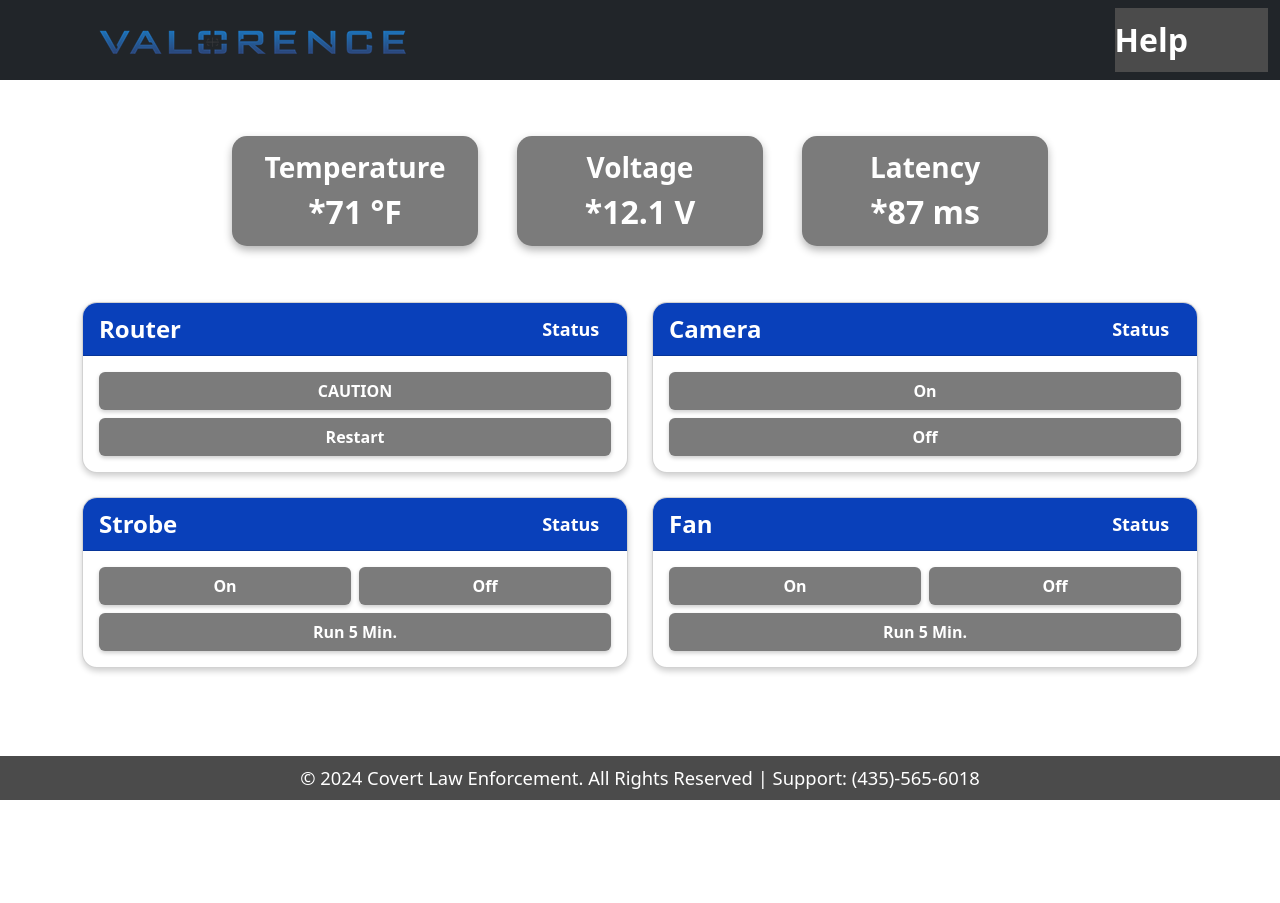
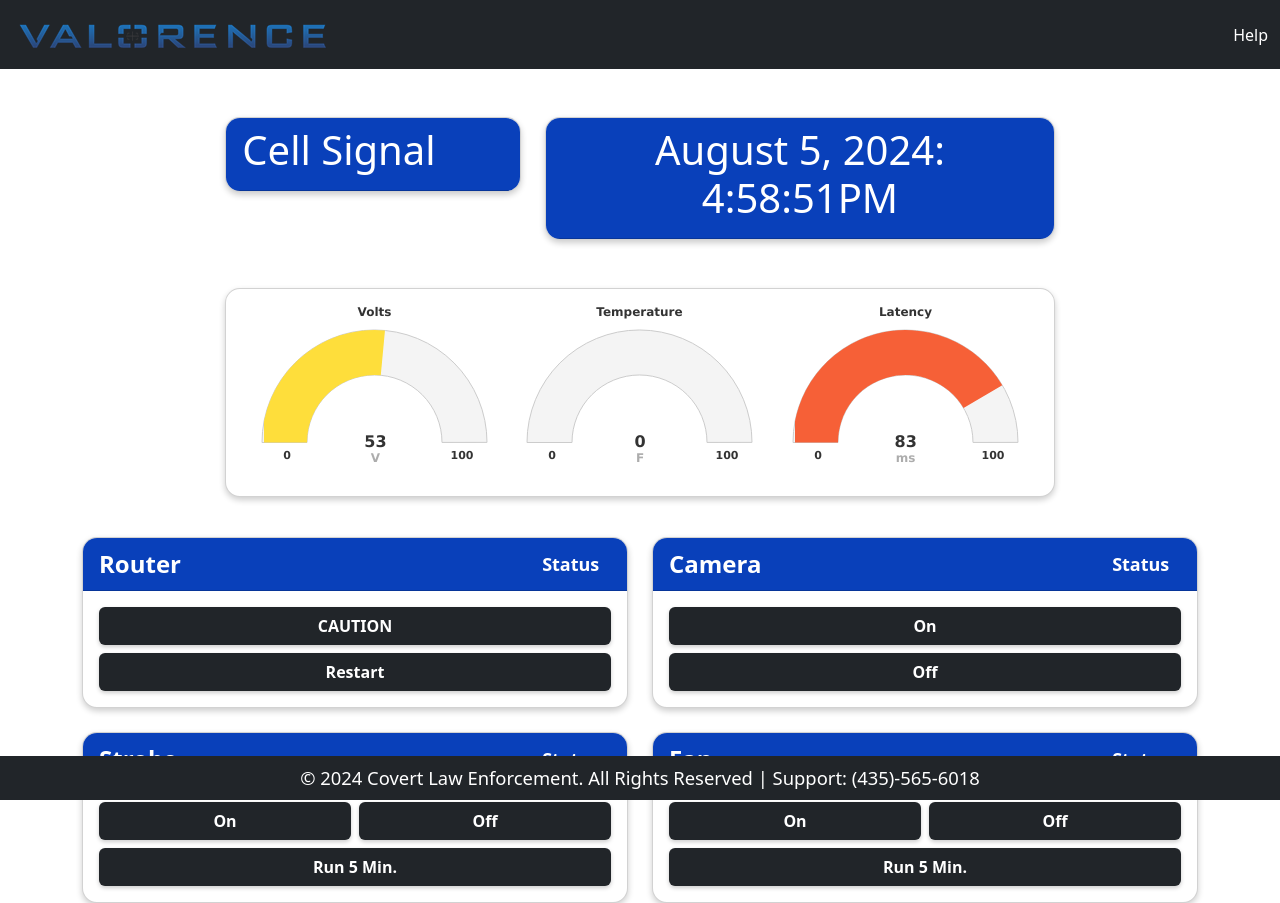
Before and after one commit to ValorenceCLE/RPi, a FastAPI app: page / in a window 1280 px wide. Before the commit the page ends 800 px from the top, so only its background shows below. Run offline with FastAPI, Linux system fonts and the light colour scheme.

Commit message:
home page

```diff
--- a/web/app/main.py
+++ b/web/app/main.py
@@ -14,8 +14,12 @@
 
 @app.get("/")
 async def root(request: Request):
-    return templates.TemplateResponse("index.html", {"request": request})
+    return templates.TemplateResponse("home.html", {"request": request})
 
-@app.get("/login")
+@app.get("/help")
 async def login(request: Request):
-    return templates.TemplateResponse("login.html", {"request": request})
+    return templates.TemplateResponse("help.html", {"request": request})
+
+@app.get("/test")
+async def login(request: Request):
+    return templates.TemplateResponse("base.html", {"request": request})
--- a/web/app/static/css/base.css
+++ b/web/app/static/css/base.css
@@ -1,19 +1,24 @@
-#logo {
-    max-width: auto;
-    max-height: 50px;
-    margin-left: 5rem;
-}
+
 .navbar {
-    background-color: #4b4b4b;
+    background-color: #212529;
     top: 0;
 }
 .footer {
-    background-color: #4B4B4B;
+    background-color: #212529;
     position: fixed;
     bottom: 0;
+    color: white;
     width: 100%;
-    color: white;
 }
 .footer span {
     font-size: 1.15rem;
 }
+a {
+    color: white;
+    text-decoration:none;
+    font-size: 2em;
+    font-weight: bold;
+}
+body {
+    overflow-x: hidden; /* Prevent horizontal overflow */
+}
--- a/web/app/static/css/home.css
+++ b/web/app/static/css/home.css
@@ -1,12 +1,12 @@
 .data-card {
-    background-color:  #7B7B7B;
+    background-color:  #212529;
     border-radius: 15px;
     box-shadow: 0 4px 8px rgba(0,0,0,0.3);
     padding: 10px;
     margin: 3%;
     transition: transform 0.3s;
     border-width: small;
-    border-color:  #7B7B7B;
+    border-color:  #212529;
 }
 .data-card:hover {
     transform: translateY(-5px);
@@ -36,7 +36,7 @@
 }
 .btn{
     box-shadow: 0 2px 4px rgba(0,0,0,0.2);
-    background-color: #7B7B7B;
+    background-color: #212529;
     color: white;
     font-size: 1rem;
     font-weight: bold;
@@ -44,19 +44,19 @@
 }
 .btn:hover{
     transform: translateY(-1.5px);
-    background-color: #7B7B7B;
+    background-color: #212529;
     color: white;
 }
 a:hover, a:focus {
     text-decoration:underline;
 }
-a {
-    color: white;
-    text-decoration:none;
-    font-size: 2em;
-    margin-right: 5rem;
-    font-weight: bold;
-}
 #RouterWarning {
     cursor: not-allowed;
 }
+.chart-container {
+    width: 100%;
+    height: 175px;
+    background-color: #fff; /* Match the card's background color */
+    font-weight: bolder;
+    font-size: 1rem;
+}
--- /dev/null
+++ b/web/app/static/js/gauge.js
@@ -0,0 +1,172 @@
+document.addEventListener('DOMContentLoaded', function () {
+    const gaugeOptions = {
+        chart: {
+            type: 'solidgauge',
+            backgroundColor: '#fff', // Light background
+        },
+        title: null,
+        pane: {
+            center: ['50%', '85%'],
+            size: '150%',
+            startAngle: -90,
+            endAngle: 90,
+            background: {
+                backgroundColor: '#f4f4f4', // Very light background
+                borderRadius: 5,
+                innerRadius: '60%',
+                outerRadius: '100%',
+                shape: 'arc'
+            }
+        },
+        exporting: {
+            enabled: false
+        },
+        tooltip: {
+            enabled: false
+        },
+        credits: {
+            enabled: false
+        },
+        yAxis: {
+            stops: [
+                [0.1, '#4caf50'], // Green
+                [0.5, '#ffeb3b'], // Yellow
+                [0.9, '#f44336'] // Red
+            ],
+            lineWidth: 0,
+            tickWidth: 0,
+            minorTickInterval: null,
+            tickAmount: 2,
+            title: {
+                y: -70,
+                style: {
+                    color: '#333' // Dark color for title
+                }
+            },
+            labels: {
+                y: 16,
+                style: {
+                    color: '#333' // Dark color for labels
+                }
+            }
+        },
+        plotOptions: {
+            solidgauge: {
+                borderRadius: 3,
+                dataLabels: {
+                    y: 5,
+                    borderWidth: 0,
+                    useHTML: true,
+                    style: {
+                        color: '#333' // Dark color for data labels
+                    }
+                }
+            }
+        }
+    };
+
+    // Initialize the gauges
+    const gauges = {
+        volts: Highcharts.chart('container-volts', Highcharts.merge(gaugeOptions, {
+            yAxis: {
+                min: 0,
+                max: 100,
+                title: {
+                    text: 'Volts',
+                    style: {
+                        color: '#333',
+                        opacity: 75
+                    }
+                }
+            },
+            series: [{
+                name: 'Volts',
+                data: [Math.floor(Math.random() * 100)],
+                dataLabels: {
+                    format: '<div style="text-align:center"><span style="font-size:1rem;color:#333">{y}</span><br/><span style="font-size:0.75rem;opacity:0.4;color:#333">V</span></div>'
+                },
+                tooltip: {
+                    valueSuffix: ' V'
+                }
+            }]
+        })),
+        watts: Highcharts.chart('container-watts', Highcharts.merge(gaugeOptions, {
+            yAxis: {
+                min: 0,
+                max: 100,
+                title: {
+                    text: 'Temperature'
+                }
+            },
+            series: [{
+                name: 'Temperature',
+                data: [Math.floor(Math.random() * 100)],
+                dataLabels: {
+                    format: '<div style="text-align:center"><span style="font-size:1rem;color:#333">{y}</span><br/><span style="font-size:0.75rem;opacity:0.4;color:#333">F</span></div>'
+                },
+                tooltip: {
+                    valueSuffix: ' F'
+                }
+            }]
+        })),
+        amps: Highcharts.chart('container-amps', Highcharts.merge(gaugeOptions, {
+            yAxis: {
+                min: 0,
+                max: 100,
+                title: {
+                    text: 'Latency'
+                }
+            },
+            series: [{
+                name: 'Latency',
+                data: [Math.floor(Math.random() * 100)],
+                dataLabels: {
+                    format: '<div style="text-align:center"><span style="font-size:1rem;color:#333">{y}</span><br/><span style="font-size:0.75rem;opacity:0.4;color:#333">ms</span></div>'
+                },
+                tooltip: {
+                    valueSuffix: ' ms'
+                }
+            }]
+        }))
+    };
+
+    // WebSocket setup
+/*    let socket;
+    function initializeWebSocket() {
+        socket = new WebSocket('ws://your-websocket-url');
+
+        socket.onmessage = function (event) {
+            const data = JSON.parse(event.data);
+            updateGauges(data);
+        };
+
+        socket.onclose = function () {
+            console.log('WebSocket connection closed. Reconnecting in 5 seconds...');
+            setTimeout(initializeWebSocket, 5000);
+        };
+    }*/
+
+    function updateGauges(data) {
+        if (gauges.volts) {
+            gauges.volts.series[0].points[0].update(data.volts);
+        }
+        if (gauges.watts) {
+            gauges.watts.series[0].points[0].update(data.watts);
+        }
+        if (gauges.amps) {
+            gauges.amps.series[0].points[0].update(data.amps);
+        }
+    }
+
+    // For now, use random data for demonstration
+    setInterval(function () {
+        updateGauges({
+            volts: Math.floor(Math.random() * 100),
+            watts: Math.floor(Math.random() * 100),
+            amps: Math.floor(Math.random() * 100)
+        });
+    }, 2000);
+
+    // Initialize the WebSocket connection
+/*    initializeWebSocket();*/
+});
--- /dev/null
+++ b/web/app/static/js/home.js
@@ -0,0 +1,57 @@
+window.addEventListener("load", () => {
+    clock();
+    function clock() {
+      const today = new Date();
+
+      // get time components
+      const hours = today.getHours();
+      const minutes = today.getMinutes();
+      const seconds = today.getSeconds();
+
+      //add '0' to hour, minute & second when they are less 10
+      const hour = hours < 10 ? "0" + hours : hours;
+      const minute = minutes < 10 ? "0" + minutes : minutes;
+      const second = seconds < 10 ? "0" + seconds : seconds;
+
+      //make clock a 12-hour time clock
+      const hourTime = hour > 12 ? hour - 12 : hour;
+
+      // if (hour === 0) {
+      //   hour = 12;
+      // }
+      //assigning 'am' or 'pm' to indicate time of the day
+      const ampm = hour < 12 ? "AM" : "PM";
+
+      // get date components
+      const month = today.getMonth();
+      const year = today.getFullYear();
+      const day = today.getDate();
+
+      //declaring a list of all months in  a year
+      const monthList = [
+        "January",
+        "February",
+        "March",
+        "April",
+        "May",
+        "June",
+        "July",
+        "August",
+        "September",
+        "October",
+        "November",
+        "December"
+      ];
+
+      //get current date and time
+      const date = monthList[month] + " " + day + ", " + year;
+      const time = hourTime + ":" + minute + ":" + second + ampm;
+
+      //combine current date and time
+      const dateTime = date + ":    " + time;
+
+      //print current date and time to the DOM
+      document.getElementById("clock").innerHTML = dateTime;
+      setTimeout(clock, 1000);
+    }
+  });
--- a/web/app/templates/base.html
+++ b/web/app/templates/base.html
@@ -8,13 +8,13 @@
     <link rel="stylesheet" href="static/css/base.css">
 </head>
 <body>
-    <nav class="navbar navbar-expand bg-dark opacity-90">
+    <nav class="navbar">
         <div class="container-fluid">
             <a class="navbar-brand" href="https://covertlawenforcement.com/">
                 <img src="/static/images/valorence.png" alt="Logo" id="logo">
               </a>
-            <div class="navbar justify-content-end" id="nav-end">
-                <a href="https://covertlawenforcement.com/knowledgebase">Help</a>
+            <div class="navbar justify-content-end">
+                <a class="nav-link text-white" href="/help">Help</a>
             </div>
         </div>
     </nav>
@@ -26,8 +26,8 @@
             </div>
         </div>
     </div>
-    <footer class="footer mt-auto py-2">
-        <div class="container text-center">
+    <footer class="footer py-2">
+        <div class="text-center">
             <span> © 2024 Covert Law Enforcement. All Rights Reserved | Support: (435)-565-6018</span>
         </div>
     </footer>
--- a/web/app/templates/index.html
+++ b/web/app/templates/home.html
@@ -2,33 +2,44 @@
 {% block title %}Relay Control{% endblock %}
 {% block content %}
 <link rel="stylesheet" href="static/css/home.css">
-<br>
-<div class="container mt-4">
-    <!--<h1 class="text-center mb-4">R&D Test System Metrics</h1>-->
-    <div class="row justify-content-center">
-        <div class="col-lg-3">
-            <div class="data-card">
-                <div class="data-title">Temperature</div>
-                <div class="data-value" id="temperature">*71 °F</div>
+<div class="contaner mt-5">
+    <div class="row justify-content-center m-0">
+        <div class="col-md-3">
+            <div class="card">
+                <div class="card-header">
+                    <h1>Cell Signal</h1>
+                </div>
             </div>
         </div>
-        <div class="col-lg-3">
-            <div class="data-card">
-                <div class="data-title">Voltage</div>
-                <div class="data-value" id="voltage">*12.1 V</div>
+        <div class="col-md-5">
+            <div class="card">
+                <div class="card-header">
+                    <center><h1 id="clock"></h1></center>
+                </div>
             </div>
         </div>
-        <div class="col-lg-3">
-            <div class="data-card">
-                <div class="data-title">Latency</div>
-                <div class="data-value" id="latency">*87 ms</div>
+    </div>
+    <div class="row justify-content-center mt-5 m-0">
+        <div class="col-8">
+            <div class="card p-3">
+                <div class="row justify-content-center m-0">
+                    <div class="col-md-4">
+                        <div id="container-volts" class="chart-container"></div>
+                    </div>
+                    <div class="col-md-4">
+                        <div id="container-watts" class="chart-container"></div>
+                    </div>
+                    <div class="col-md-4">
+                        <div id="container-amps" class="chart-container"></div>
+                    </div>
+                </div>
             </div>
         </div>
     </div>
 </div>
 <br>
 <!-- Relay Button Groups -->
-<div class="container mt-4">
+<div class="container mt-3">
     <div class="row justify-content-center">
         <div class="col-md-6">
             <div class="card">
@@ -101,4 +112,10 @@
         </div>
     </div>
 </div>
+<script src="/static/js/home.js"></script>
+<script src="/static/js/gauge.js"></script>
+<script src="https://code.highcharts.com/highcharts.js"></script>
+<script src="https://code.highcharts.com/highcharts-more.js"></script>
+<script src="https://code.highcharts.com/modules/solid-gauge.js"></script>
+
 {% endblock %}
```
Also changed, not shown: web/app/static/css/help.css (added, +9 -0 lines), web/app/templates/health.html (deleted, +0 -13 lines), web/app/templates/help.html (added, +45 -0 lines).
